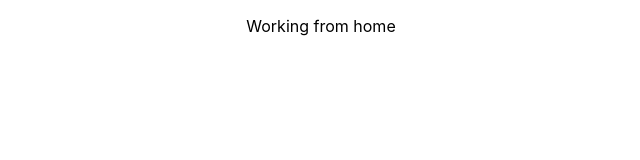
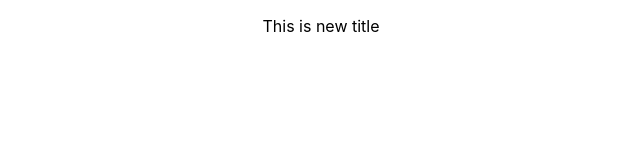
Before and after one commit to Tamir198/Working-from-home-Hackaton, a React (Create React App) app: page / in a window 1280 px wide. Shown: the top 160 px of the page, without its empty margins (319-959 px from the left). Built offline with nearby package versions, Linux system fonts and the light colour scheme.

Commit message:
Some text

```diff
--- a/src/App.js
+++ b/src/App.js
@@ -5,7 +5,7 @@ function App() {
   return (
     <div className="App">
        <p>
-            Working from home
+            This is new title
         </p>
     </div>
   );
```
